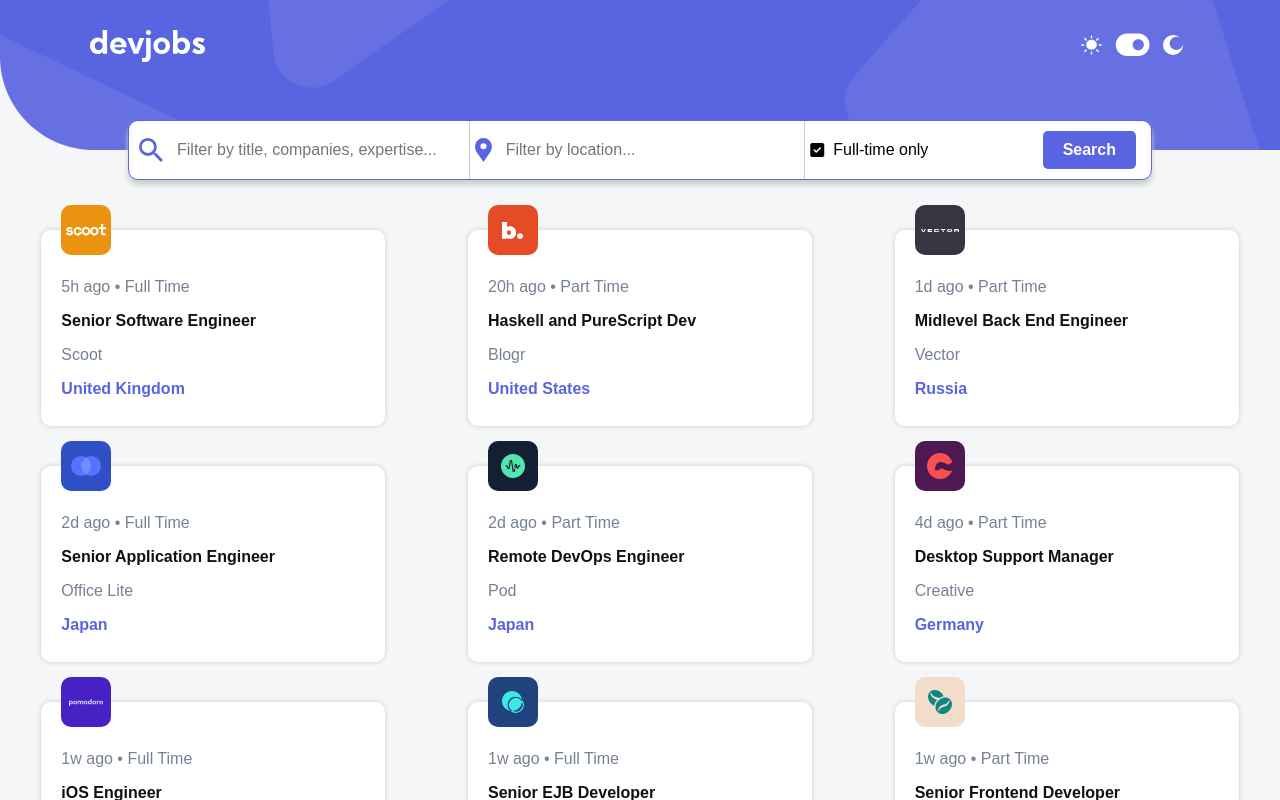
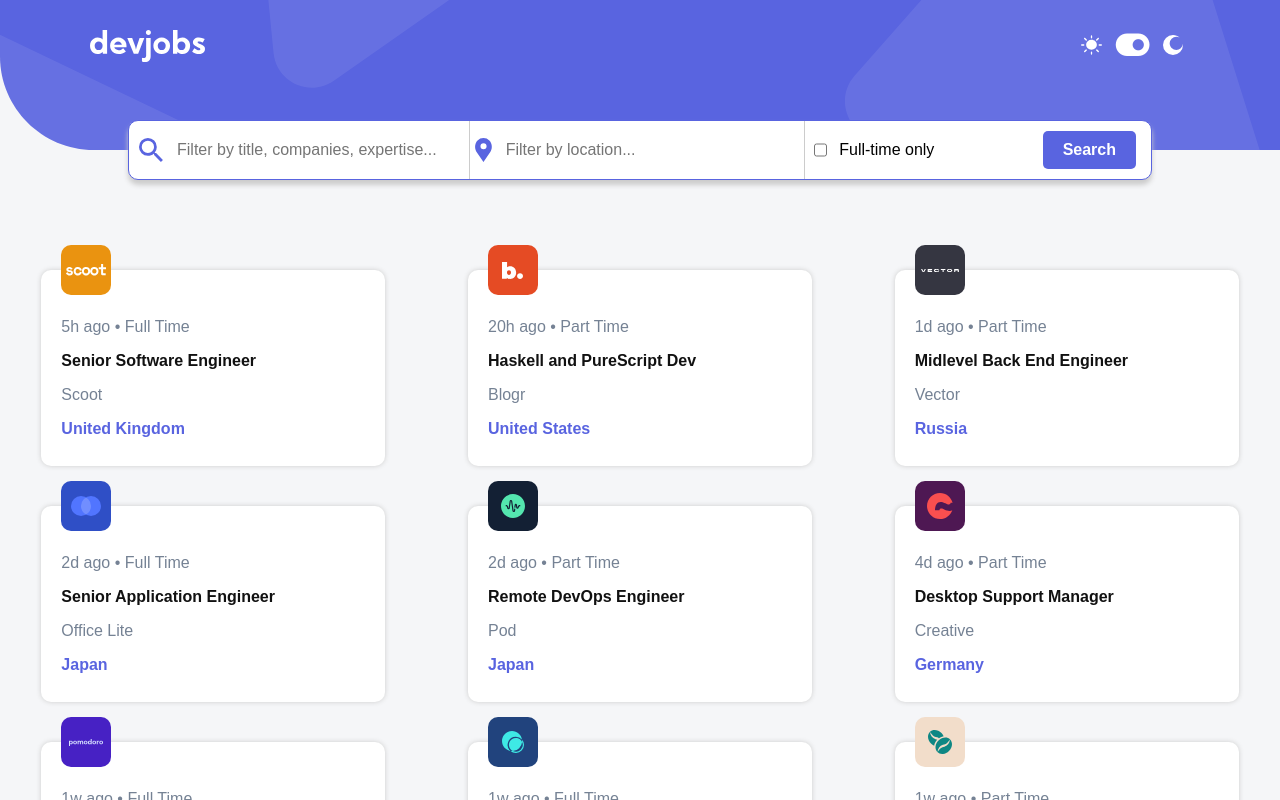
Before and after one commit to kibongos40/dev-jobs, a React (Vite) app: page / in a window 1280 px wide. Shown: the top 800 px of the page. Built offline with nearby package versions, Linux system fonts and the light colour scheme.

Commit message:
Ft(Search): Adding search and filter functionality

```diff
--- a/src/components/Form.tsx
+++ b/src/components/Form.tsx
@@ -2,21 +2,42 @@
 import locationIcon from "../assets/desktop/icon-location.svg";
 import styles from "./styles/Form.module.css"
 import Button from "./Button";
+import { useState } from "react";
 
-const Form: React.FC = () => {
+
+interface Props{
+    filter: (arg: string)=> void,
+    location: (arg: string)=> void,
+    fulltime: (arg: boolean)=> void
+}
+
+
+const Form: React.FC<Props> = (props) => {
+    const {filter,location,fulltime} = props;
+    const filterChange = (e: { target: { value: string; }; })=>{
+        filter(e.target.value);
+    }
+    const locationChange = (e: { target: { value: string; }; })=>{
+        location(e.target.value);
+    }
+    const timeChange = (e: { target: { checked: boolean; }; })=>{
+        fulltime(e.target.checked);
+        setCheck(e.target.checked);
+    }
+    const [check, setCheck] = useState(false);
     return (
         <form className={styles.form}>
             <div className={styles.input}>
                 <img src={seachIcon} alt="Search Icon" />
-                <input type="text" placeholder="Filter by title, companies, expertise..."/>
+                <input onChange={filterChange} type="text" placeholder="Filter by title, companies, expertise..."/>
             </div>
             <div className={styles.location}>
                 <img src={locationIcon} alt="" />
-                <input name="location" type="text" placeholder="Filter by location..."/>
+                <input name="location" onChange={locationChange} type="text" placeholder="Filter by location..."/>
             </div>
             <div className={styles.submit}>
                 <div style={{whiteSpace: "nowrap"}} className={styles.fulltime}>
-                    <i className="fa fa-square-check"></i>
+                    <input type="checkbox" checked={check} onChange={timeChange} name="fulltime" id="fulltime" />
                     &nbsp;
                     Full-time only
                 </div>
--- a/src/components/Home.tsx
+++ b/src/components/Home.tsx
@@ -6,7 +6,7 @@
 const Home:React.FC = ()=>{
     return (
         <div id="container" className={styles.container}>
-            <Nav showForm={true}/>
+            <Nav/>
             <Jobs />
             <div style={{textAlign: "center"}}>
                 <Button text="Load More" />
--- a/src/components/Jobs.tsx
+++ b/src/components/Jobs.tsx
@@ -1,19 +1,66 @@
+import React from "react";
 import data from "../assets/data.json";
+import Form from "./Form";
 import Job from "./Job";
 import styles from "./styles/Jobs.module.css"
 
+import { useState } from "react";
+
+interface ResultProps{
+    query: string,
+    location: string,
+    count: number
+}
+
+const Results:React.FC<ResultProps> = (props)=>{
+    const {query,location,count} = props;
+    if(query.length > 0){
+        return (
+            <>
+                <h2>
+                    <span className={styles.blue}>'{query}'</span> search results
+                    {location.length > 0 ? <span className={styles.blue}> in {location}</span> : ""}
+                </h2>
+                <h4>{count} result(s) found</h4>
+            </>
+        )
+    }
+    if(query.length <= 0 && location.length > 0){
+        return (
+            <h1>
+                Jobs in <span className={styles.blue}>{location}</span>
+            </h1>
+        )
+    }
+}
+
 const Jobs:React.FC = ()=>{
     const jobs = data;
+    const [filter, setFilter] = useState("");
+    const [location, setLocation] = useState("");
+    const [time, setTime] = useState(false);
+    const regex = new RegExp(filter,"i");
+    const regexl = new RegExp(location,"i");
+    let found = jobs.filter((job)=>{
+        return ((regex.test(job.position) || regex.test(job.company)) && regexl.test(job.location))
+    })
+    if(time){
+        const final = found.filter((job)=>{
+            return(job.contract == "Full Time");
+        });
+        found = final;
+    }
     return(
         <>
+            <Form filter={setFilter} location={setLocation} fulltime={setTime}  />
             <div className={styles.jobs}>
+                <div style={{width: "100%", textAlign: "center", padding: "20px"}}>
+                    <Results query={filter} location={location} count={found.length} />
+                </div>
             {
-                jobs.map((job)=>{
-                    return (
-                        <Job key={job.id} job={job} />
-                    )
-                })
+                found.map((job,index)=> <Job job={job} key={index} />)
             }
+            {found.length == 0 ? <h2>No jobs found</h2> : ""}
             </div>
         </>
     );
--- a/src/components/Nav.tsx
+++ b/src/components/Nav.tsx
@@ -3,15 +3,9 @@
 import moon from "../assets/desktop/icon-moon.svg";
 import logo from "../assets/desktop/logo.svg";
 
-import Form from "./Form";
 import { Link } from "react-router-dom";
 
-interface NavProps{
-    showForm?: boolean
-}
-
-const Nav:React.FC<NavProps> = (props)=>{
-    const {showForm} = props;
+const Nav:React.FC = ()=>{
     return(
     <div className={styles.nav}>
         <div className={styles.header}>
@@ -24,11 +18,6 @@
                 <img src={moon} alt="" />
             </div>
         </div>
-        <div>
-            {
-                showForm ? <Form /> : " "
-            }
-        </div>
     </div>
     );
     Nav.defaultProps = {
--- a/src/components/styles/Jobs.module.css
+++ b/src/components/styles/Jobs.module.css
@@ -5,3 +5,6 @@
     flex-wrap: wrap;
     padding-top: 30px;
 }
+.blue{
+    color: var(--blue);
+}
```
